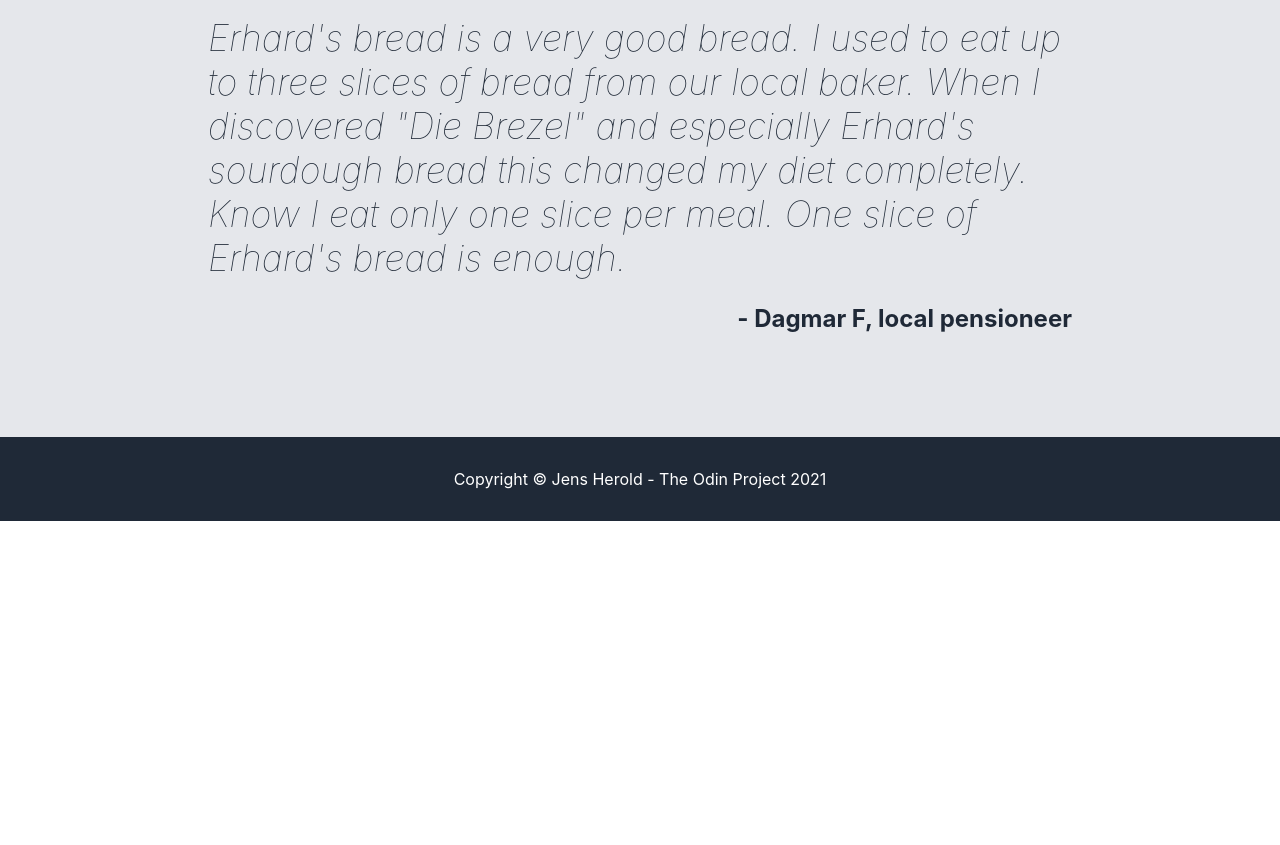
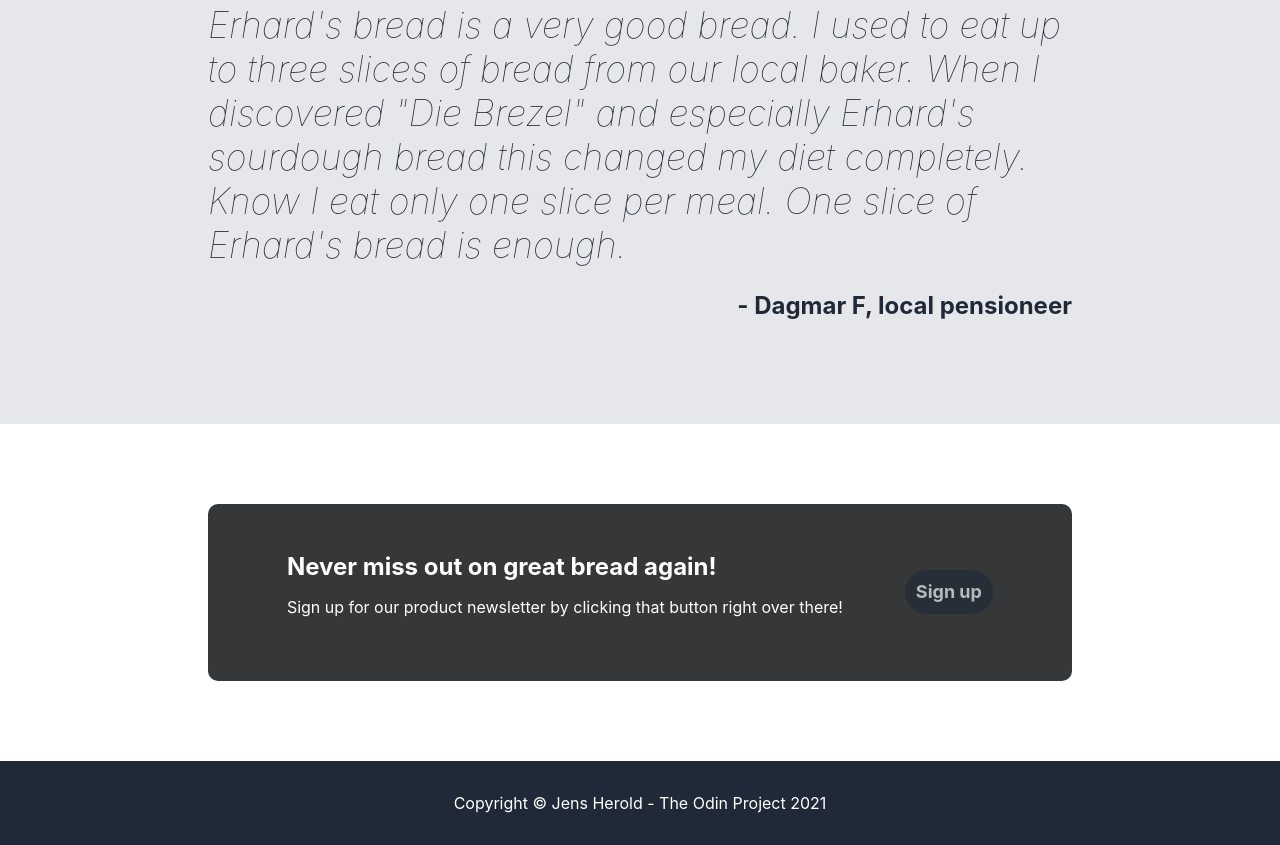
Before and after one commit to Herold1989/german-bakery-landing_page, a plain HTML site: page index.html in a window 1280 px wide. Shown: the part 1192-2037 px from the top of the page. Before the commit the page ends 1713 px from the top, so only its background shows below. Drawn offline with Linux system fonts and the light colour scheme.

Commit message:
added newsletter sign-up

```diff
--- a/index.html
+++ b/index.html
@@ -24,7 +24,7 @@
         <div class = "container">
             <div class="left">
                 <p class="bigtext">Texas' #1 Artisan German Bakery</p>
-                <p class="text">Let's Get Pretzled by amazing, high-quality, handcrafted bakery products crafted following original German recipes.</p>
+                <p class="text">Let's Get Pretzled by Erhard's amazing, high-quality, handcrafted bakery products crafted following original German recipes.</p>
                 <a class="button" href="mailto:diebrezel@brezel-atx.com">Get to know us</a>
             </div>
             <div class="right">
@@ -52,7 +52,7 @@
                 <div class='card'>
                     <img src="./images/souerdough.jpg" alt='user1'/>
                     <p class="item"> Souerdough "Susanne"</p>
-                    <p><strong>Susanne</strong> is an Italian-influenced pastry. A small bread (ital. pane), and comparable with the German rolls. At "Die Brezel", he comes in different shapes and sizes, and the dough is often artfully braided or looped in other shapes. </p>
+                    <p><strong>Susanne</strong> is an Italian-influenced pastry. A small bread (ital. pane), and comparable with the German rolls. At "Die Brezel", she comes in different shapes and sizes, and the dough is often artfully braided. </p>
                     <p class="price">Shop from $4.99</p>
                 </div>
                 <div class='card'>
@@ -68,6 +68,19 @@
         <em>Erhard's bread is a very good bread. I used to eat up to three slices of bread from our local baker. When I discovered "Die Brezel" and especially Erhard's sourdough bread this changed my diet completely. Know I eat only one slice per meal. One slice of Erhard's bread is enough.</em>
         <p>- Dagmar F, local pensioneer</p>
     </div>
+
+    <div class="signup">
+        <div class="container">
+            <div class="left">
+                <strong>Never miss out on great bread again!</strong>
+                <p class="sign">Sign up for our product newsletter by clicking that button right over there!</p>
+            </div>
+            <div class="right">
+                <a class="button" href="mailto:diebrezel@brezel-atx.com">Sign up</a>
+            </div>
+        </div>
+    </div>
+
     <footer>
         Copyright &copy; Jens Herold -  The Odin Project 2021
     </footer>
--- a/styles.css
+++ b/styles.css
@@ -212,6 +212,48 @@ body {
     color: #1f2937;
 }
 
+/* SIGN UP */
+.signup {
+    display: flex;
+    justify-content: center;
+    align-items: center;
+    padding: 5em 13em;
+}
+
+.signup .container {
+    display: flex;
+    justify-content: space-around;
+    align-items: center;
+    background-color: #363738;
+    padding: 3em;
+    width: 100%;
+    border-radius: 10px;
+}
+
+.signup .container {
+    color: #ffffff;
+}
+.signup .container .right a{
+    text-decoration: none;
+    color: #e5e7ebc0;
+    width: 130px;
+    background-color: rgb(31, 41, 55,0.6);
+    border-radius: 50px;
+    padding: 0.7rem;
+    text-align: center;
+    font-size: 18px;
+    font-weight: 700;
+}
+
+.signup .container .right a:hover{
+    color: #ffffff;
+}
+
+
+strong {
+    font-size: 24px;
+    color: #FFF;
+}
 
 /* FOOTER */
 footer {
```
